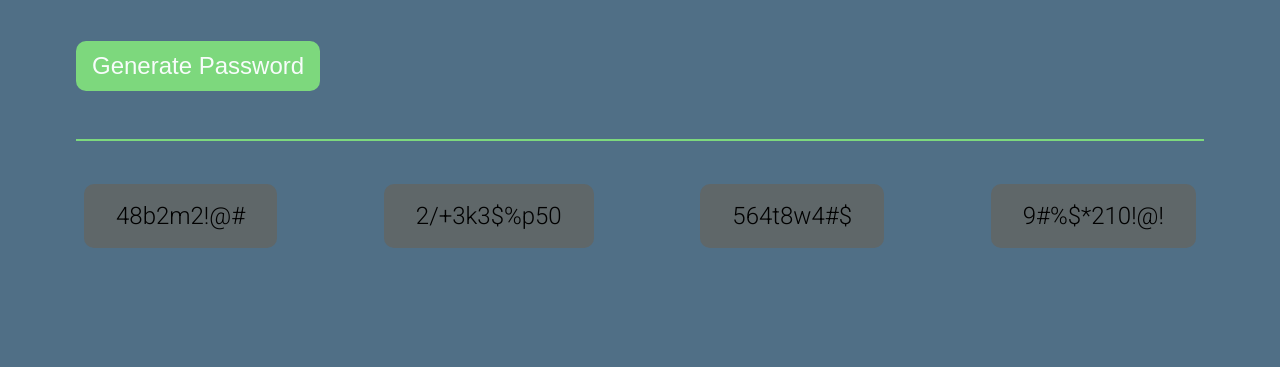
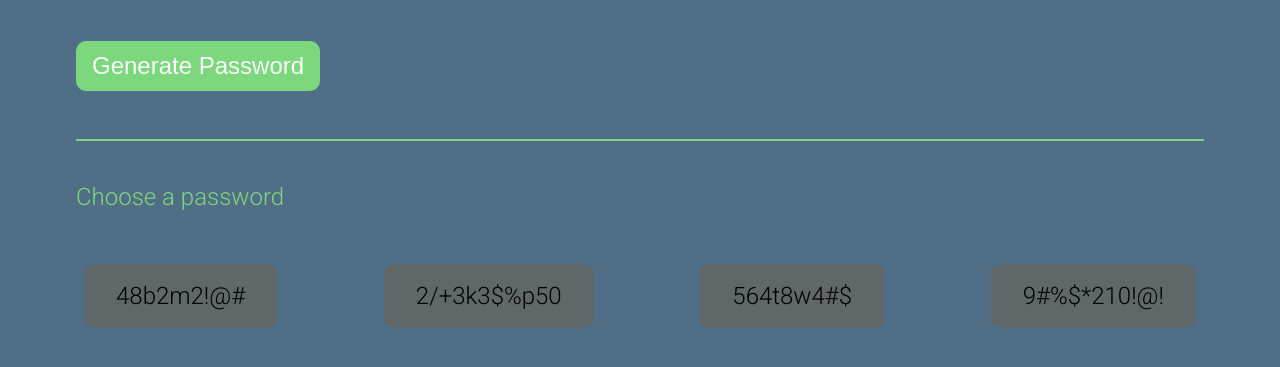
Before and after one commit to vsvang87/Password-Generator, a website: page index.html in a window 1280 px wide. Both pictures are taken after a click on the button "Generate Password". Shown: the part 199-566 px from the top of the page. Drawn offline with Linux system fonts and the light colour scheme.

Commit message:
April 12, second update

```diff
--- a/css/stylesheet.css
+++ b/css/stylesheet.css
@@ -59,7 +59,13 @@ transition: .2s ease-in-out;
     display: block;
     margin-top: 3rem;
 }
-
+/* Message */
+.message-container {
+    padding-top: 2rem;
+}
+.message {
+    color: var(--first-color);
+}
 /* Password Generate Here */
 .show-container {
     display: flex;
--- a/index.html
+++ b/index.html
@@ -18,6 +18,9 @@
         <button class="btn" id="generate-btn">Generate Password</button>
       </div>
       <!--Generate Password Section-->
+      <div class="message-container">
+        <p class="message" id="message"></p>
+      </div>
       <div class="show-container box1">
         <div class="show-password">
           <p id="password">password</p>
--- a/js/pwg.js
+++ b/js/pwg.js
@@ -4,6 +4,7 @@ let password1 = document.querySelector("#password");
 let password2 = document.querySelector("#password2");
 let password3 = document.querySelector("#password3");
 let password4 = document.querySelector("#password4");
+let message = document.querySelector("#message");
 
 //array
 let randomPasswords = ["48b2m2!@#", "2/+3k3$%p50", "564t8w4#$", "9#%$*210!@!"];
@@ -15,4 +16,5 @@ generateBtn.addEventListener("click", () => {
     password3.innerHTML = randomPasswords[2];
     password4.innerHTML = randomPasswords[3];
   }
+  message.innerHTML = "Choose a password";
 });
```
